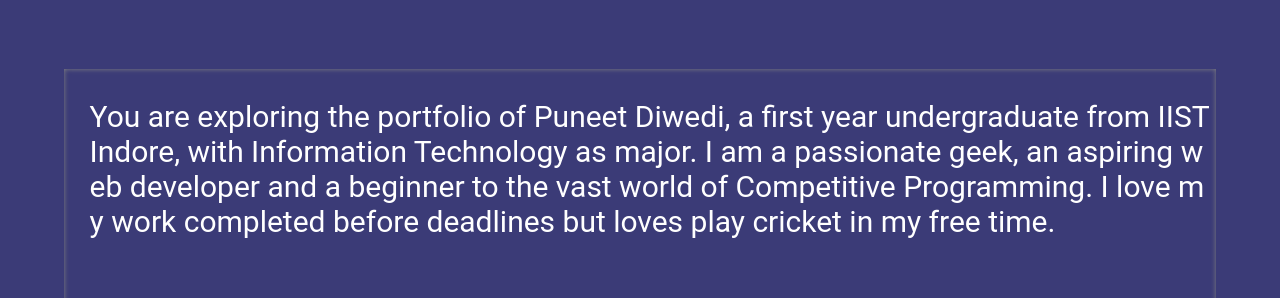
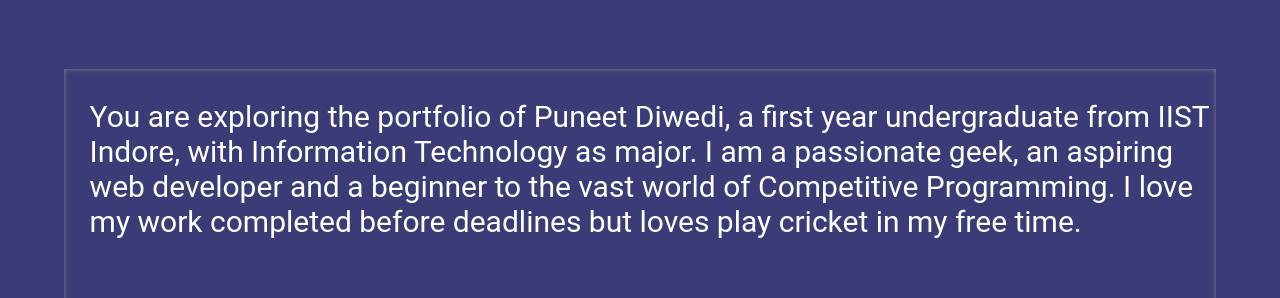
Before and after one commit to puneetdwivedi/punnet_dwivedi_portfolio, a plain HTML site: page about.html in a window 1280 px wide. Shown: the part 83-381 px from the top of the page. Drawn offline with nearby package versions, Linux system fonts and the light colour scheme.

Commit message:
version 1

```diff
--- a/portfolio.css
+++ b/portfolio.css
@@ -270,7 +270,7 @@
     font-family: 'Roboto', sans-serif;
     overflow-y: scroll;
     overflow-x: hidden;
-    word-break: break-all;
+    word-break:inherit;
     scroll-behavior: smooth;
     padding-left: 2%;
 }
```
Also changed, not shown: about.html (+1 -1 lines).
